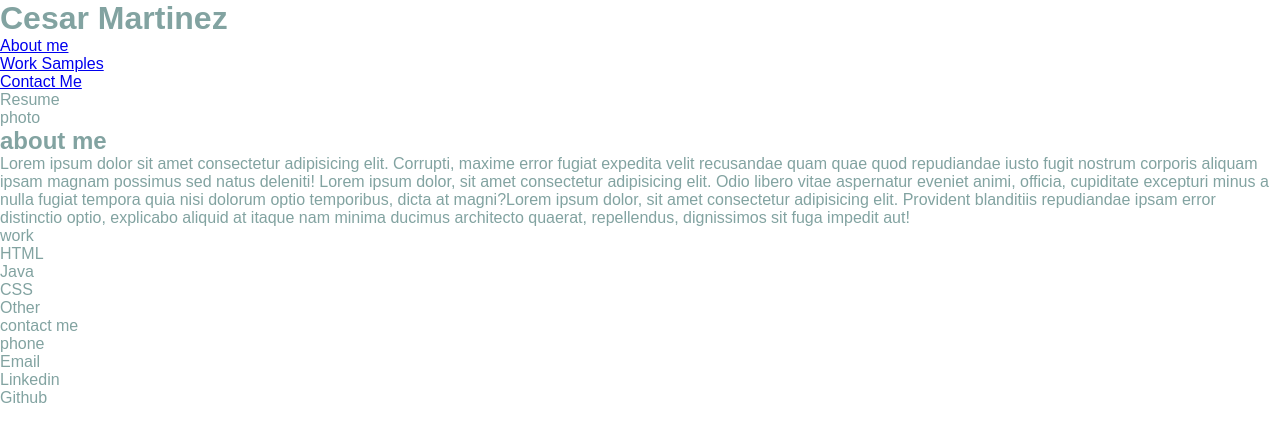
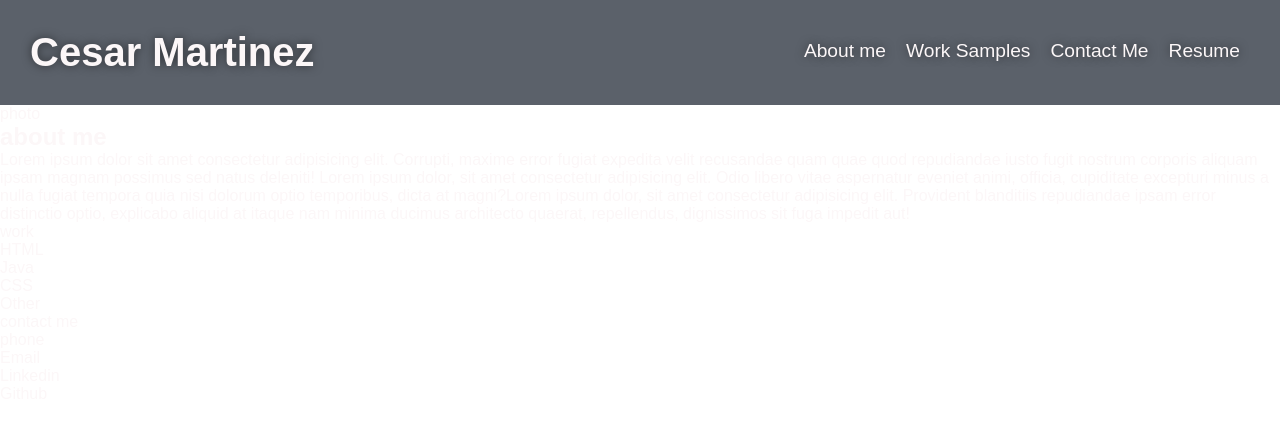
Before and after one commit to Cesar863/Student-Portfolio, a plain HTML site: page index.html in a window 1280 px wide. Drawn offline with Linux system fonts and the light colour scheme.

Commit message:
added and styled header. made header sticky

```diff
--- a/assets/css/style.css
+++ b/assets/css/style.css
@@ -1,7 +1,9 @@
 :root {
-    --primary-color: #465362;
-    --secondary-color: #82a3a1;
-    --tertiary-color: #e2c044;
+    --primary-color: #fcf7f8;
+    --secondary-color: #ced3dc;
+    --tertiary-color: #aba9c3;
+    --quaternary-color: #275dad;
+    --quinary-color: #5b616a;
 }
 * {
     margin: 0;
@@ -10,6 +12,58 @@
 }
 
 body {
-    color: var(--secondary-color);
+    color: var(--primary-color);
     font-family: Arial, Helvetica, sans-serif;
 }
+
+/* header */
+
+header {
+    padding: 30px 30px;
+    background-color: var(--quinary-color);
+    display: flex;
+    justify-content: space-between;
+    flex-wrap: wrap;
+    position: sticky;
+    position: -webkit-sticky;
+    top: 0;
+}
+
+header h1{
+    color: var(--primary-color);
+    text-decoration: none;
+    font-weight: bold;
+    font-size: 40px;
+    margin: 0;
+    text-shadow: 0 0 10px rgba(0, 0, 0, 0.5)
+}
+
+header a {
+    text-decoration: none;
+    color: var(--primary-color);
+}
+
+header nav {
+    margin: 10px 0;
+}
+
+header nav ul {
+    display:flex;
+    flex-wrap: wrap;
+    justify-content: space-between;
+    align-items: center;
+    list-style: none;
+}
+
+header nav ul li a {
+    padding: 10px;
+    font-size: 1.5vw;
+    text-shadow: 0 0 10px rgba(0, 0, 0, 0.5)
+}
+
+header nav ul li a:hover {
+    background: var(--quaternary-color);
+    color: var(--secondary-color);
+    border-radius: 20px;
+    text-shadow: none;
+}
--- a/index.html
+++ b/index.html
@@ -22,7 +22,9 @@
             <li>
                 <a href="#contact-me">Contact Me</a>
             </li>
-            <li>Resume</li>
+            <li>
+                <a href="/">Resume</a>
+            </li>
         </ul>
     </nav>
     </header>
```
